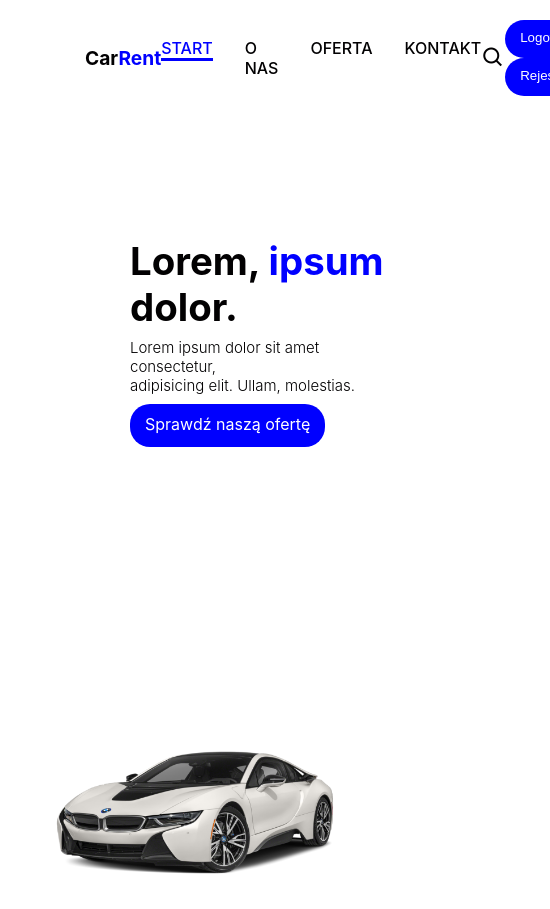
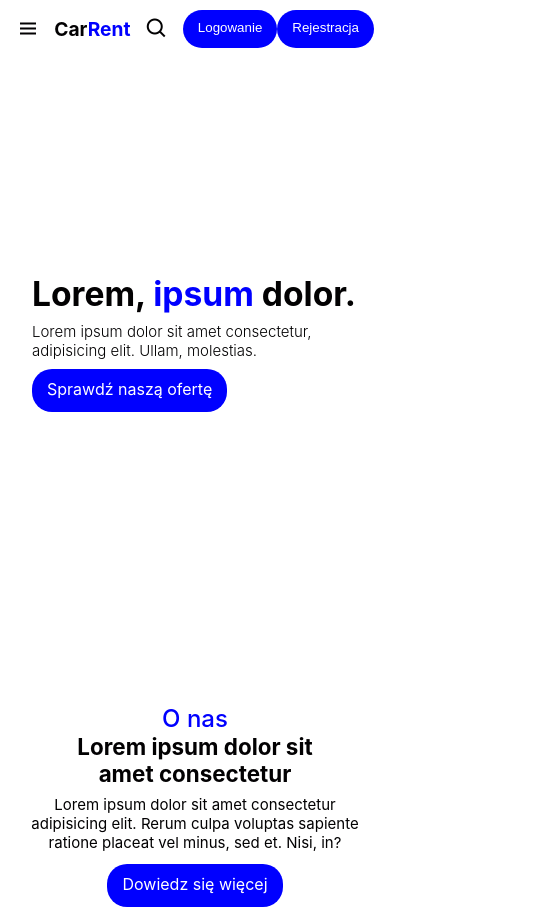
Before and after one commit to MarcinPilarz/WypozyczalniaSamochodow, a React (Create React App) app in the folder my-app/: page / in a window 390 px wide. Shown: the top 909 px of the page, 550 px wide, since content can reach past the window. Built offline with nearby package versions, Linux system fonts and the light colour scheme; no server answers.

Commit message:
buttons fixing navbar

```diff
--- a/my-app/public/style.css
+++ b/my-app/public/style.css
@@ -248,3 +248,102 @@ font-size: 1.7rem;
     color: var(--main-color);
     text-decoration: underline;
 }
+
+/* rwd test */
+
+@media (max-width:1080px){
+    .container {
+        margin-left: 1rem;
+        margin-right: 1rem;
+    }
+}
+@media (max-width:991px){
+    .nav{
+        padding: 15px 20px;
+    }
+    .home-text{
+        padding-left: 2rem;
+    }
+    .home-text h1{
+        font-size: 2.1rem;
+    }
+}
+@media (max-width:920px){
+    #search-icon {
+        color: var(--text-color)
+    }
+}
+@media (max-width:768px){
+    .search-box input{
+        padding: 15px;
+
+    }
+    .nav{
+        padding: 10px 0 ;
+    }
+    #menu-icon{
+        display: initial;
+    }
+    .navbar{
+        position: absolute;
+        top: 100%;
+        right: 0;
+        left:0;
+        display: flex;
+        flex-direction: column;
+        background: var(--bg-color);
+        row-gap: 0.5rem;
+        text-align: center;
+        box-shadow: 4px 4px 20px rgb(15 54 55 / 20%);
+        clip-path: circle(0% at 0% 0%);
+        transition: 0.6s;
+    }
+    .navbar a{
+        display: block;
+        padding: 15px;
+    }
+    .navbar a:hover, .navbar .active{
+        border-bottom: none;
+        background: var(--main-color);
+        color: var(--bg-color);
+
+    }
+    .navbar.active{
+        clip-path: circle(144% at 0% 0%);
+    }
+    .blog-container .box{
+        padding: 4px;
+    }
+}
+@media (max-width: 727px){
+    .about{
+        flex-direction: column-reverse;
+    }
+    .about-text{
+        text-align: center;
+    }
+    .about-text h2{
+        font-size: 1.4rem;
+    }
+
+}
+@media (max-width: 727px){
+    .footer-container{
+        display: grid;
+    }
+}
+@media (max-width: 360px){
+    .search-box{
+        padding: 11px;
+    }
+    .home{
+        min-height: 500px;
+    }
+    .home-text h1{
+        font-size: 2rem;
+    }
+    .home-text p br{
+        display: contents;
+    }
+
+}
```
